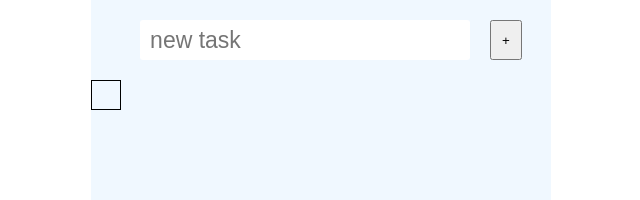
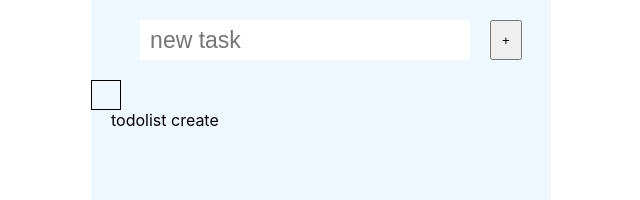
Before and after one commit to yejin32/todolist-ts, a React (Create React App) app: page / in a window 1280 px wide. Shown: the top 200 px of the page, without its empty margins (319-959 px from the left). Built offline with nearby package versions, Linux system fonts and the light colour scheme; the HTML template or start-up script is replaced by a standard one.

Commit message:
Feat: todotext 구현

```diff
--- a/src/App.tsx
+++ b/src/App.tsx
@@ -2,6 +2,7 @@ import React from 'react';
 import Input from './components/Input';
 import styled from 'styled-components';
 import Checkbox from './components/Checkbox';
+import Text from './components/Text';
 
 const SMainContainer = styled.div`
     width:100%;
@@ -23,6 +24,7 @@ function App() {
       <div className='todoContainer'>
         <Input/>
         <Checkbox/>
+        <Text children={'todolist create'}/>
       </div>
     </SMainContainer>
   );
--- /dev/null
+++ b/src/components/Text.tsx
@@ -0,0 +1,29 @@
+import React from 'react';
+import styled from 'styled-components';
+
+const STextContainer = styled.div`
+    width: 100%;
+    overflow: hidden;
+    text-overflow: ellipsis;
+    white-space: nowrap;
+    padding: 0 20px;
+
+    .completedText {
+    text-decoration: line-through;
+}
+`;
+
+interface TextProps {
+    completed?: boolean;
+    children: React.ReactNode;
+}
+
+const Text = ({completed, children}: TextProps) => {
+    return (
+        <STextContainer className={`text ${completed ? 'completedText' : ''}`}>
+            {children}
+        </STextContainer>
+    );
+};
+
+export default Text;
```
